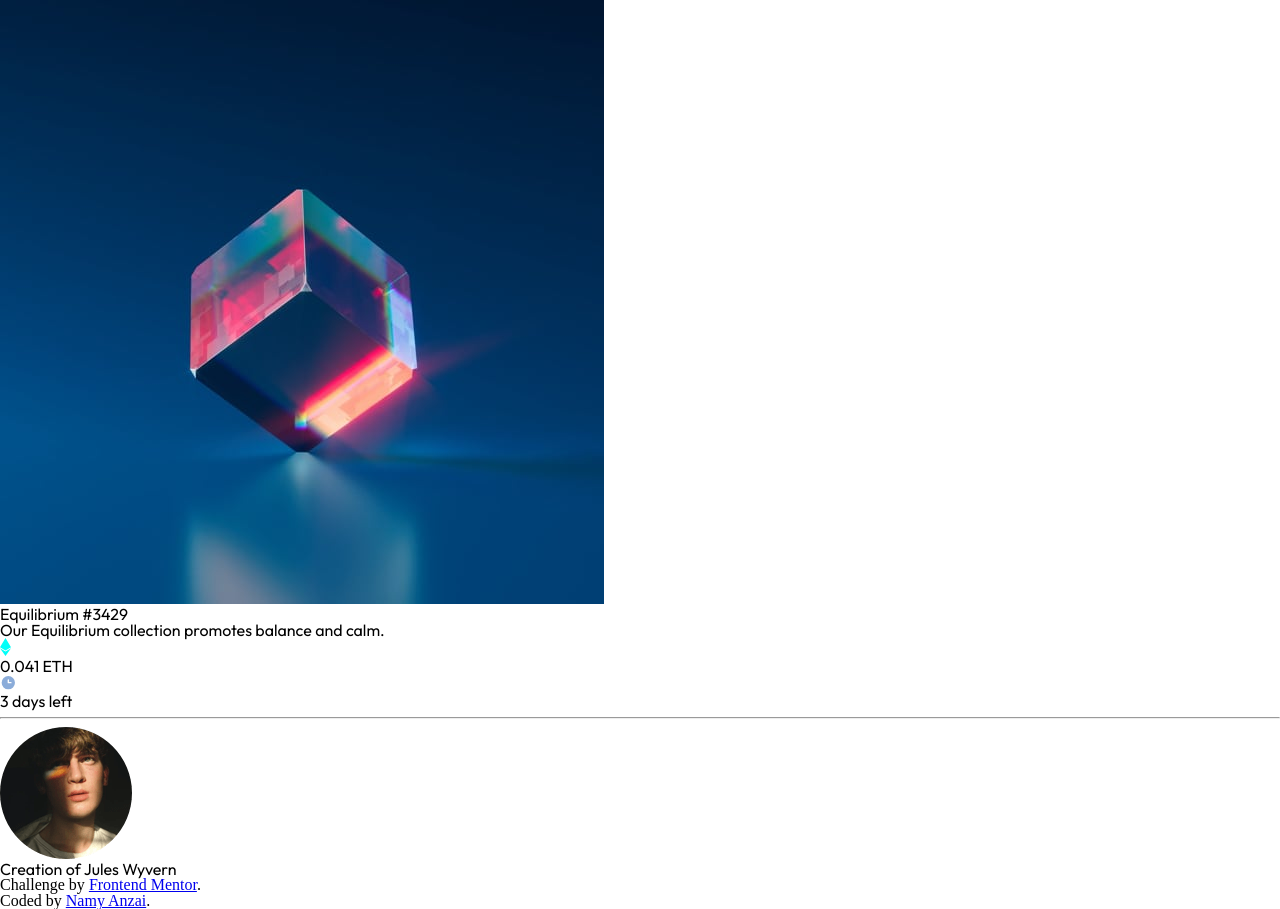
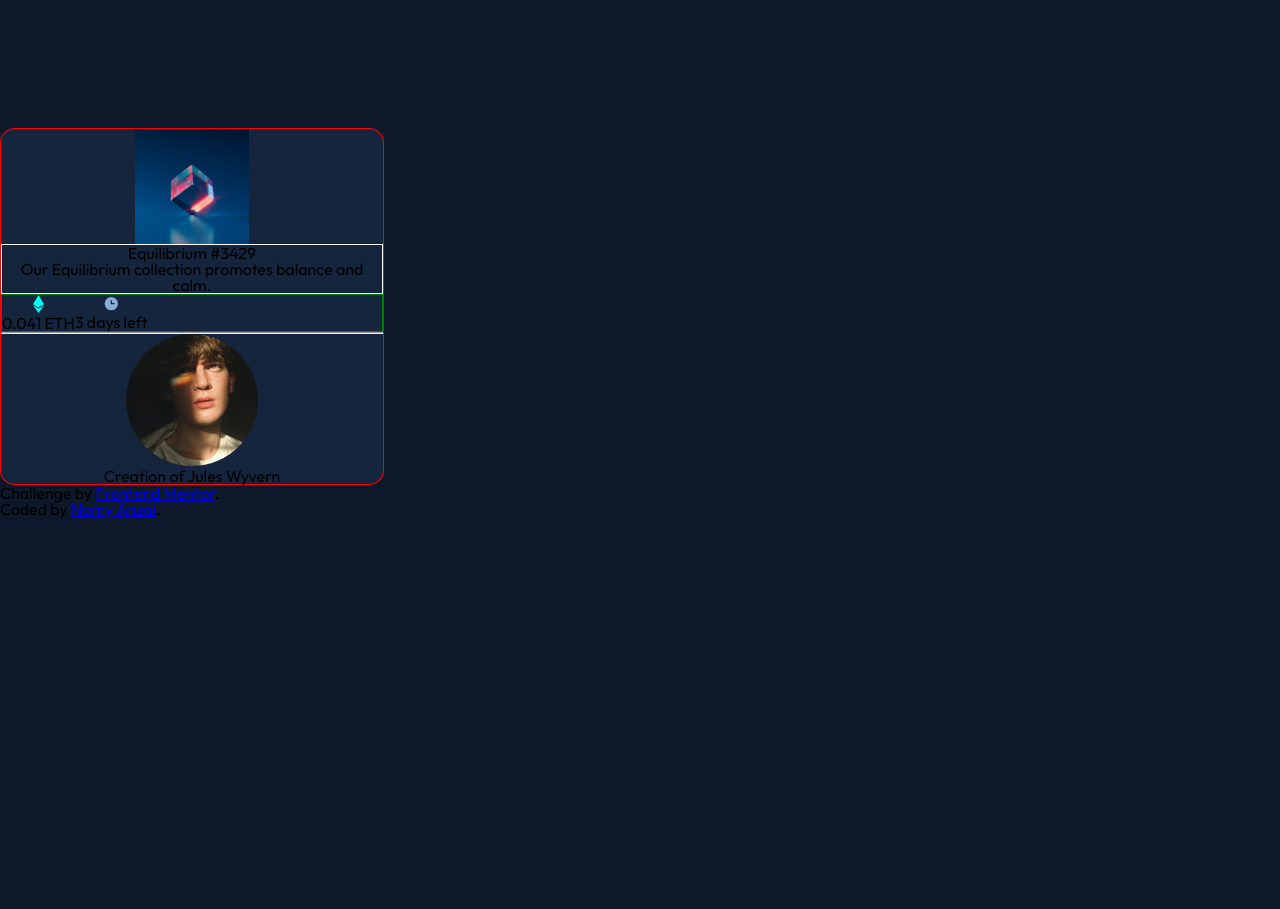
Before and after one commit to namy160/nft-preview-card-component-main, a plain HTML site: page index.html in a window 1280 px wide. After the commit the page ends 800 px from the top, so only its background shows below. Drawn offline with Linux system fonts and the light colour scheme.

Commit message:
css basics

```diff
--- a/css/style.css
+++ b/css/style.css
@@ -1,3 +1,44 @@
 *{
+  margin: 0;
+  padding: 0;
+  box-sizing: border-box;
+}
+
+body{
   font-family: 'Outfit', sans-serif;
+  background-color: hsl(217, 54%, 11%);
 }
+
+.card{
+  border: 1px solid red;
+  background-color: hsl(216, 50%, 16%);
+  border-radius: 4%;
+  text-align: center;
+  margin-top: 10%;
+  width: 30%;
+}
+
+.coverImg {
+  margin:0;
+}
+
+.coverImg img{
+  display: block;
+  align-items: center;
+  margin: auto;
+  width: 30%;
+}
+
+.text{
+  border:1px solid white;
+}
+
+.informations {
+  border: 1px solid green;
+  display: flex;
+  flex-direction: row;
+}
+
+.priceInfo, .timeLimitInfo{
+
+}
```
